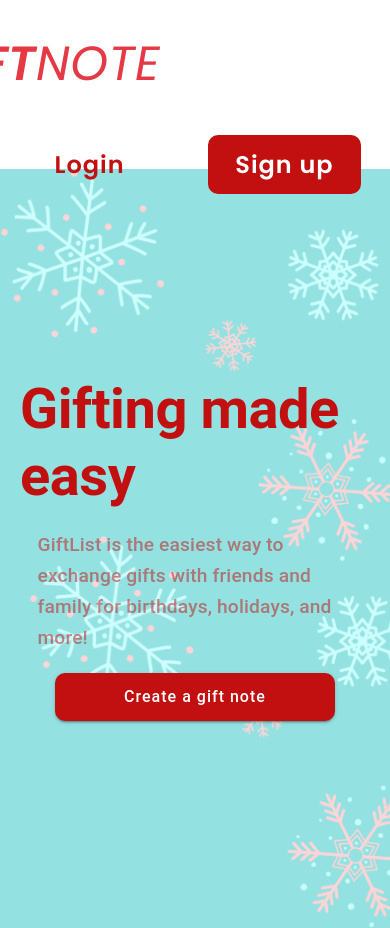
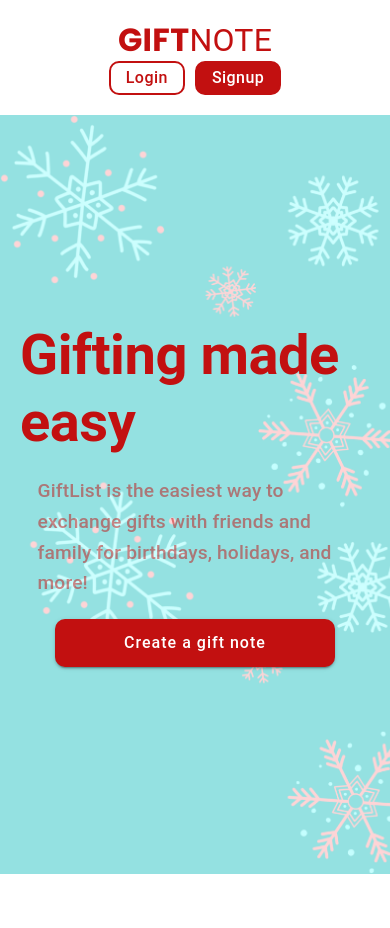
Before and after one commit to FatimaMary/giftlist, a React (Create React App) app in the folder client/: page / in a window 390 px wide. After the commit the page ends 874 px from the top, so only its background shows below. Built offline with nearby package versions, Linux system fonts and the light colour scheme; the HTML template or start-up script is replaced by a standard one.

Commit message:
Navbar responsive updated

```diff
--- a/client/src/Components/Navbar.jsx
+++ b/client/src/Components/Navbar.jsx
@@ -4,36 +4,124 @@ import { Icon } from "react-icons-kit";
 import { menu } from "react-icons-kit/feather/menu";
 import { x } from "react-icons-kit/feather/x";
 import "../App.css";
+import { Box, Typography } from "@mui/material";
 
 export const Navbar = () => {
-  const [toggle, setToggle] = useState(false);
   const navigate = useNavigate();
-
-  const handleToggle = () => {
-    setToggle(!toggle);
-  };
 
   const handleClick = () => {
     navigate("/login");
   };
 
   return (
-    <div>
-      <nav className={!toggle ? "navbar expanded" : "navbar"}>
-        <div className="toggle-icon">
-          <b>GIFT</b>NOTE
-        </div>
-        <ul className="links">
-          <li onClick={handleClick} className="login">
-            Login
-          </li>
-          <li onClick={() => navigate("/signup")} className="signup">
-            Sign up
-          </li>
-        </ul>
-      </nav>
-      <Outlet />
-    </div>
+    <Box
+      sx={{
+        display: "flex",
+        justifyContent: "space-between",
+        flexDirection: "column",
+        alignItems: "center",
+        margin: "0 20px",
+        padding: "20px",
+        "@media (min-width: 768px)": {
+          flexDirection: "row",
+          justifyContent: "space-between",
+          alignItems: "center",
+          margin: "0 20px",
+        },
+      }}
+    >
+      <Typography
+        variant="h4"
+        sx={{
+          color: "#C21010",
+          fontSize: "2rem",
+        }}
+      >
+        <b>GIFT</b>NOTE
+      </Typography>
+      <Box
+        sx={{
+          display: "flex",
+          gap: "10px",
+          "@media (min-width: 768px)": {
+            gap: "20px",
+          },
+        }}
+      >
+        <Typography
+          component="button"
+          variant="button"
+          sx={{
+            "@media (min-width: 768px)": {
+              border: "2px solid #C21010",
+              padding: "5px 20px",
+              backgroundColor: "white",
+              color: "#C21010",
+              letterSpacing: "1px",
+              borderRadius: "10px",
+              fontSize: "20px",
+              textTransform: "inherit",
+              "&:hover": {
+                backgroundColor: "#c21010",
+                color: "white",
+                cursor: "pointer",
+              },
+            },
+            border: "2px solid #C21010",
+            padding: "1px 15px",
+            textTransform: "inherit",
+            borderRadius: "10px",
+            color: "#C21010",
+            background: "white",
+            fontSize: "16px",
+            "&:hover": {
+              backgroundColor: "#c21010",
+              color: "white",
+              cursor: "pointer",
+            },
+          }}
+          onClick={handleClick}
+        >
+          Login
+        </Typography>
+        <Typography
+          component="button"
+          variant="button"
+          sx={{
+            "@media (min-width: 768px)": {
+              border: "2px solid #C21010",
+              padding: "5px 20px",
+              backgroundColor: "#C21010",
+              color: " white",
+              letterSpacing: "1px",
+              borderRadius: "10px",
+              fontSize: "20px",
+              "&:hover": {
+                color: "#c21010",
+                background: "white",
+                cursor: "pointer",
+              },
+            },
+            border: "2px solid #C21010",
+            padding: "1px 15px",
+            textTransform: "inherit",
+            borderRadius: "10px",
+            color: "white",
+            background: "#C21010",
+            fontSize: "16px",
+            "&:hover": {
+              backgroundColor: "white",
+              color: "#c21010",
+              cursor: "pointer",
+            },
+          }}
+          onClick={() => navigate("/signup")}
+        >
+          Signup
+        </Typography>
+      </Box>
+      {/* <Outlet /> */}
+    </Box>
   );
 };
 
```
Also changed, not shown: client/src/App.css (+5 -5 lines).
